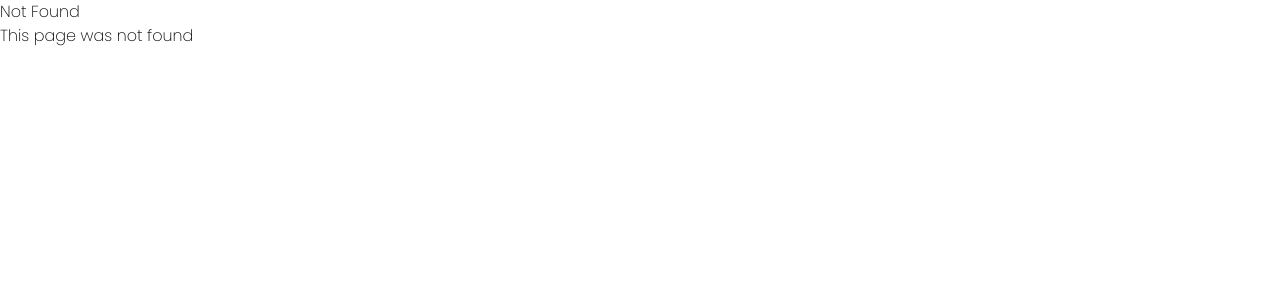
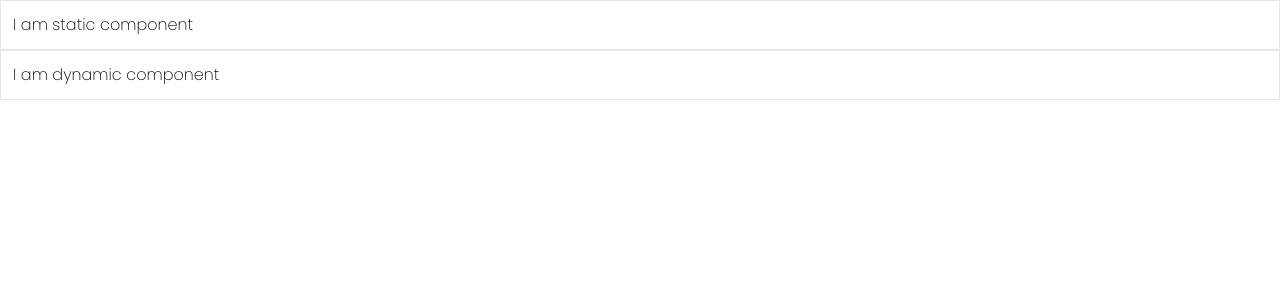
Before and after one commit to manuelbento19/next-advanced, a Next.js app: page /rendering/partial in a window 1280 px wide. Before the commit this address had no page. Shown: the top 300 px of the page. Built offline with nearby package versions, Linux system fonts and the light colour scheme.

Commit message:
feat: partial prerendering

```diff
--- /dev/null
+++ b/src/app/rendering/partial/page.tsx
@@ -0,0 +1,16 @@
+import { DynamicComponent } from '@/components/dynamic'
+import { StaticComponent } from '@/components/static'
+import React, { Suspense } from 'react'
+
+export const experimental_ppr = true
+
+export default function Page() {
+  return (
+    <div>
+        <StaticComponent />
+        <Suspense fallback={<h1>waiting...</h1>}>
+            <DynamicComponent/>
+        </Suspense>
+    </div>
+  )
+}
--- /dev/null
+++ b/src/components/dynamic/index.tsx
@@ -0,0 +1,8 @@
+export async function DynamicComponent() {
+    await new Promise((resolve)=>setTimeout(resolve,3000));
+    return(
+        <div className="border p-3 size-full bg-white">
+            I am dynamic component
+        </div>
+    )
+}
--- /dev/null
+++ b/src/components/static/index.tsx
@@ -0,0 +1,8 @@
+
+export function StaticComponent() {
+    return(
+        <div className="border p-3 size-full bg-white">
+            I am static component
+        </div>
+    )
+}
```
Also changed, not shown: public/image.png (added), 1 other file (tests, documents, lock files or other folders).
